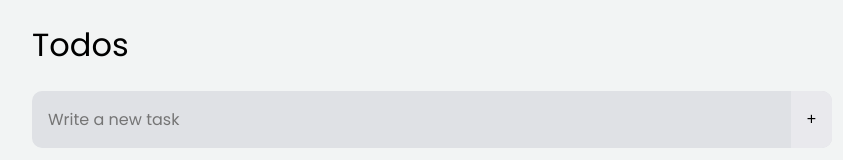
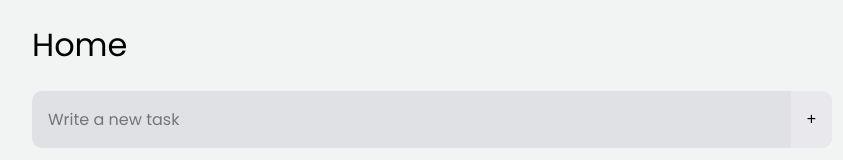
Before and after one commit to Lettuce05/SimpleTodo, a React (Vite) app: page / in a window 1280 px wide. Shown: the top 160 px of the page, without its empty margins (208-1051 px from the left). Built offline with nearby package versions, Linux system fonts and the light colour scheme.

Commit message:
Add initial required state to handle multiple lists and edit App.jsx to handle multiple lists

```diff
--- a/src/App.jsx
+++ b/src/App.jsx
@@ -1,14 +1,19 @@
-import './App.css'
+import './App.css';
+import { store } from './store';
 import Form from './components/Form/Form';
 import TodoList from './components/TodoList/TodoList';
 import EditModal from './components/EditModal/EditModal';
 function App() {
-
+  // get currentListId from global state
+  const currentListId = store((state) => state.todo(state => state.currentListId));
+  const lists = store((state) => state.todo(state => state.lists));
+  // get the current list
+  const currentList = lists.find((list) => list.id === currentListId);
   return (
     <div className="App">
       <main>
         <div className='todoListContainer'>
-          <h1>Todos</h1>
+          <h1>{currentList.name}</h1>
           <Form />
           <TodoList />
         </div>
--- a/src/components/Form/Form.jsx
+++ b/src/components/Form/Form.jsx
@@ -3,6 +3,9 @@ import { store } from '../../store';
 export default function Form() {
   // get input state from global state
   const inputText = store((state) => state.form(state => state.inputText));
+  // get currentListId from global state
+  const currentListId = store((state) => state.todo(state => state.currentListId));
+
   // get reference to state functions
   const setInputText = store((state) => state.form(state => state.setInputText));
   const addTodo = store((state) => state.todo(state => state.addTodo));
@@ -21,7 +24,7 @@ export default function Form() {
   */
   function handleSubmit(e) {
     e.preventDefault();
-    addTodo(inputText.trim());
+    addTodo(inputText.trim(), currentListId);
     setInputText("");
   }
 
--- a/src/features/todoSlice.js
+++ b/src/features/todoSlice.js
@@ -1,5 +1,5 @@
 import create from 'zustand';
-import { v4 as uuidv4 } from 'uuid';
+import { v4 as uuidv4, NIL as NIL_UUID } from 'uuid';
 
 let localStorageSupport = false;
 
@@ -22,16 +22,21 @@ function saveTodosToLocal(todos) {
 
 // todoSlice: The slice of state that holds all state/logic associated with the todos/todolist
 export const todoSlice = create((set) => ({
-  // check local storage for initial state or set to empty array if local storage todos is undefined
+  // check local storage for initial state of todos or set to empty array if local storage todos is undefined
   todos: localStorageSupport && localStorage.todos ? JSON.parse(localStorage.todos) : [],
+  // check local storage for initial state of lists or set to empty array if local storage lists is undefined
+  lists: localStorageSupport && localStorage.lists ? JSON.parse(localStorage.lists) : [{ name: 'Home', id: NIL_UUID }],
+  currentListId: NIL_UUID,
+
   /*
     addTodo: Adds a new todo with the specified text
     @param text - todo text
   */
-  addTodo: (text) => set((state) => {
+  addTodo: (text, listId) => set((state) => {
     // get new todo state
     // add new todo to array of old todos
-    let newTodos = [...state.todos, { text: text, id: uuidv4(), completed: false }];
+    let newTodos = [...state.todos, { text, id: uuidv4(), completed: false, listId }];
+    console.log(newTodos);
 
     // save new state to local storage
     saveTodosToLocal(newTodos);
```
